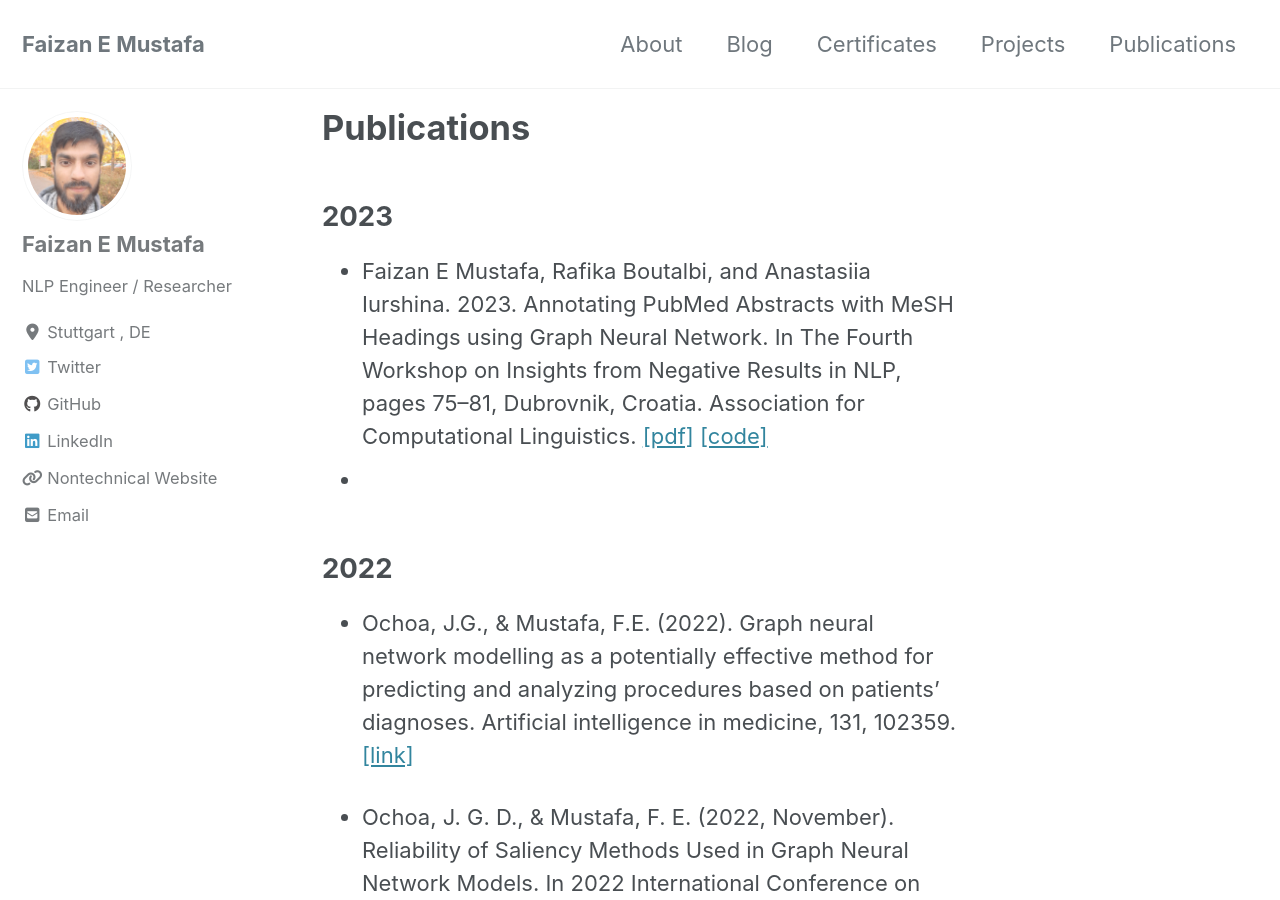
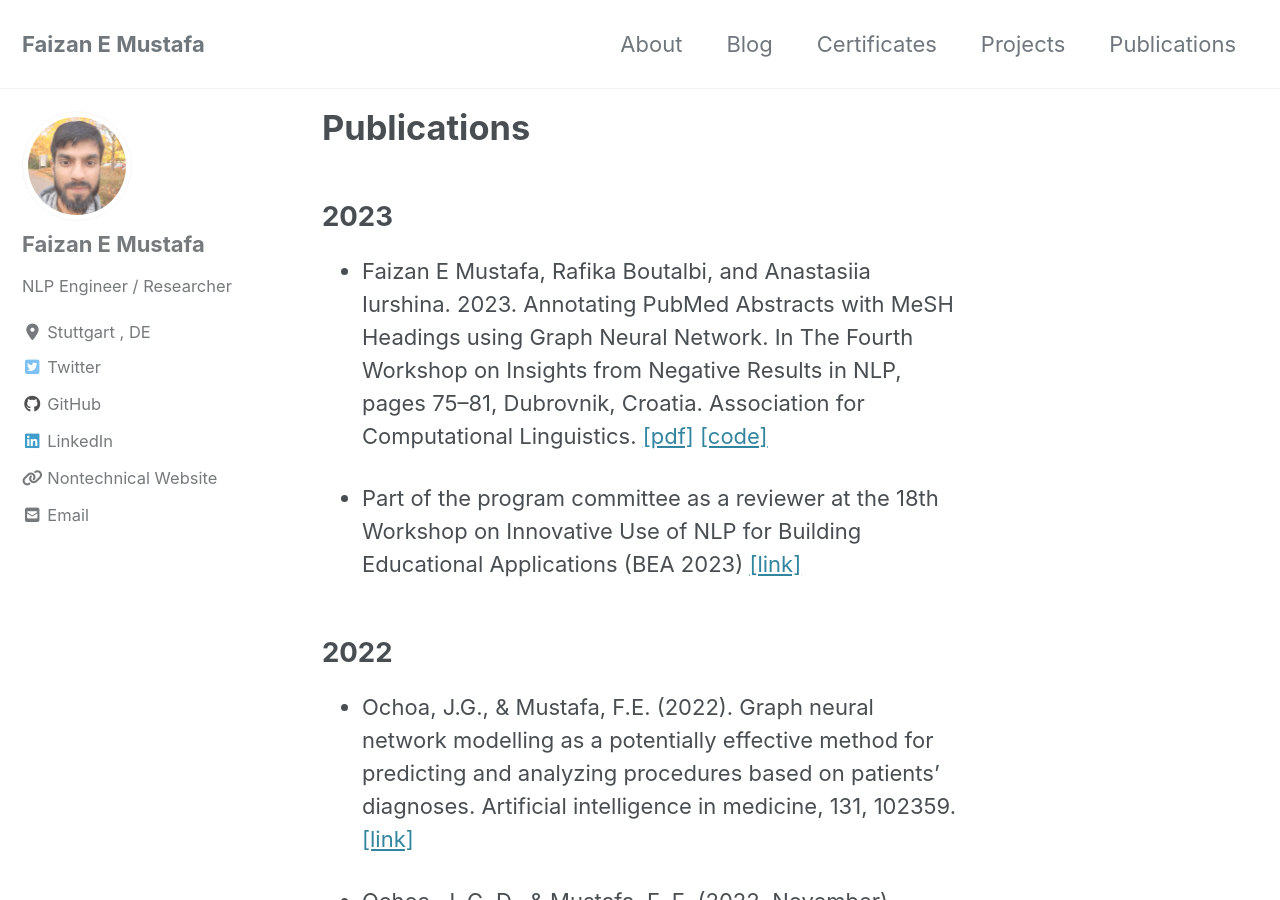
Before and after one commit to Faizan-E-Mustafa/Faizan-E-Mustafa.github.io, a Jekyll site: the page built from _pages/publications.md, in a window 1280 px wide and 900 px high. Built offline with Jekyll 4.4.1, drawn with Linux system fonts in a browser that asks for light colours; cached includes are drawn as plain includes; nearby versions of some CDN libraries.

Commit message:
* reviewer

```diff
--- a/_pages/publications.md
+++ b/_pages/publications.md
@@ -8,7 +8,8 @@ author_profile: true
 ## 2023
 
 - Faizan E Mustafa, Rafika Boutalbi, and Anastasiia Iurshina. 2023. Annotating PubMed Abstracts with MeSH Headings using Graph Neural Network. In The Fourth Workshop on Insights from Negative Results in NLP, pages 75–81, Dubrovnik, Croatia. Association for Computational Linguistics. [[pdf]](https://aclanthology.org/2023.insights-1.9/) [[code]](https://github.com/Faizan-E-Mustafa/GNN_EACL_Workshop)
-- [News]: Reviewer at the 18th Workshop on Innovative Use of NLP for Building Educational Applications (BEA 2023) [[link]](https://aclanthology.org/volumes/2023.bea-1/)
+
+- Part of the program committee as a reviewer at the 18th Workshop on Innovative Use of NLP for Building Educational Applications (BEA 2023) [[link]](https://aclanthology.org/volumes/2023.bea-1/)
 
 ## 2022
 
```
